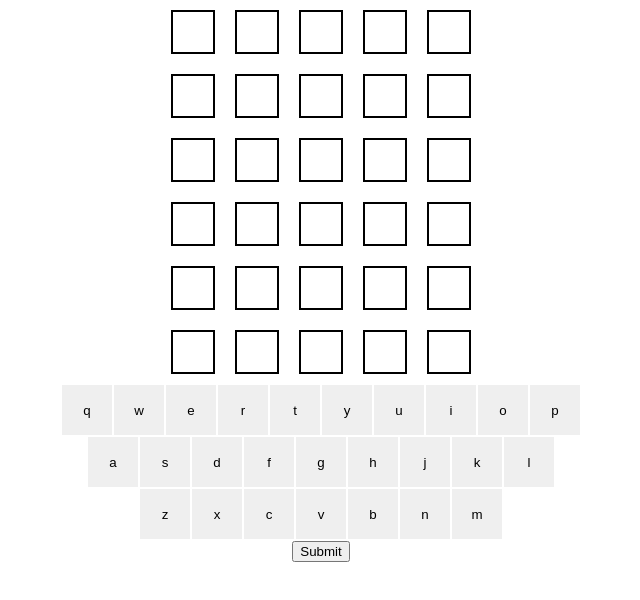
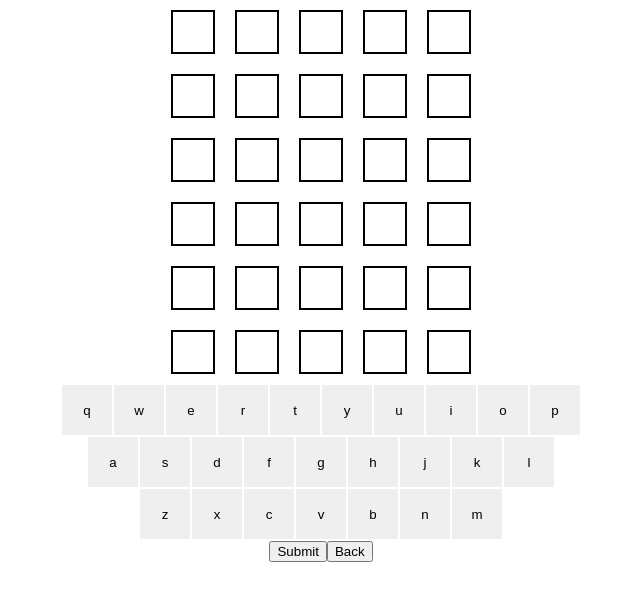
Before and after one commit to Rich5656/wordle-clone-typescript, a React (Create React App) app: page / in a window 1280 px wide. Shown: the top 600 px of the page, without its empty margins (319-959 px from the left). Built offline with nearby package versions, Linux system fonts and the light colour scheme.

Commit message:
Addition of back button and event handler function for clicking on that button.

```diff
--- a/src/Components/KeyboardDisplay.tsx
+++ b/src/Components/KeyboardDisplay.tsx
@@ -4,6 +4,7 @@ import { KeyboardRow } from './KeyboardRow'
 interface KeyboardDisplayProps {
     handleKeyClick: (e: MouseEvent<HTMLButtonElement>) => void;
     handleCheck: (e: MouseEvent<HTMLButtonElement>) => void;
+    handleBack: (e: MouseEvent<HTMLButtonElement>) => void;
     usedLetters: Set<string>;
 }
 
@@ -11,13 +12,14 @@ const keyLine1: string[] = ['q','w','e','r','t','y','u','i','o','p'];
 const keyLine2: string[] = ['a','s','d','f','g','h','j','k','l'];
 const keyLine3: string[] = ['z','x','c','v','b','n','m'];
 
-export const KeyboardDisplay = ({handleKeyClick, handleCheck, usedLetters}: KeyboardDisplayProps) => {
+export const KeyboardDisplay = ({handleKeyClick, handleCheck, handleBack, usedLetters}: KeyboardDisplayProps) => {
   return (
     <div>
         <KeyboardRow usedLetters={usedLetters} keyline={keyLine1} handleKeyClick={handleKeyClick}/>
         <KeyboardRow usedLetters={usedLetters} keyline={keyLine2} handleKeyClick={handleKeyClick}/>
         <KeyboardRow usedLetters={usedLetters} keyline={keyLine3} handleKeyClick={handleKeyClick}/>
         <button onClick={handleCheck}>Submit</button>
+        <button className="back" onClick={handleBack}>Back</button>
     </div>
   )
 }
--- a/src/Containers/PlayingBoardContainer.tsx
+++ b/src/Containers/PlayingBoardContainer.tsx
@@ -114,6 +114,28 @@ export const PlayingBoardContainer = () => {
     setLevel(prevLevel => prevLevel + 1);
   }
 
+  const handleBack = (e: MouseEvent<HTMLButtonElement>) => {
+    e.preventDefault();
+    // update state to remove the last letter in the array
+    guessSetterMap[level](prevState => {
+        if (prevState[prevState.length - 1] !== '') {
+            prevState[prevState.length - 1] = '';
+            return [...prevState]
+        }
+        for (let i=0; i<prevState.length; i++) {
+
+            if (prevState[i] === '' && i !== 0) {
+                // console.log(e.currentTarget)
+                prevState[i-1] = '';
+                break;
+            }
+        }
+        // console.log(prevState)
+        return [...prevState];
+    });
+
+  }
+
   return (
     <main>
         {/* TODO: boardrow will need to accept props */}
@@ -123,7 +145,7 @@ export const PlayingBoardContainer = () => {
         <BoardRow guess={fourthGuess} submitted={fourthSubmitted} answer={answer}/>
         <BoardRow guess={fifthGuess} submitted={fifthSubmitted} answer={answer}/>
         <BoardRow guess={sixthGuess} submitted={sixthSubmitted} answer={answer}/>
-        <KeyboardDisplay usedLetters={usedLetters} handleKeyClick={handleKeyClick} handleCheck={handleCheck}/>
+        <KeyboardDisplay usedLetters={usedLetters} handleKeyClick={handleKeyClick} handleCheck={handleCheck} handleBack={handleBack}/>
     </main>
   )
 }
```
